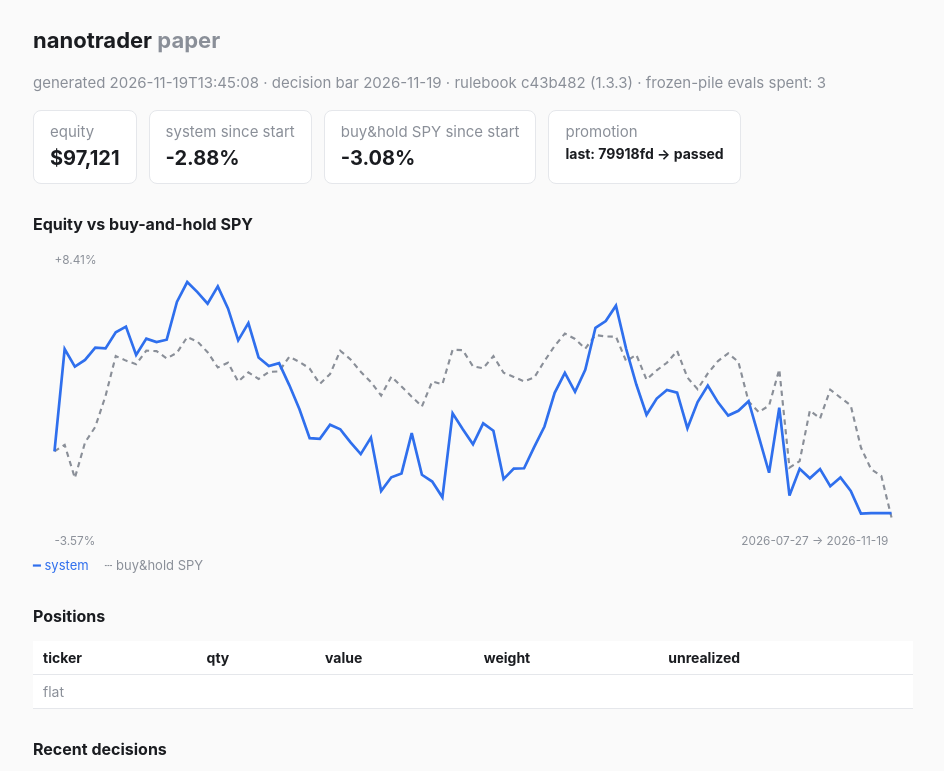
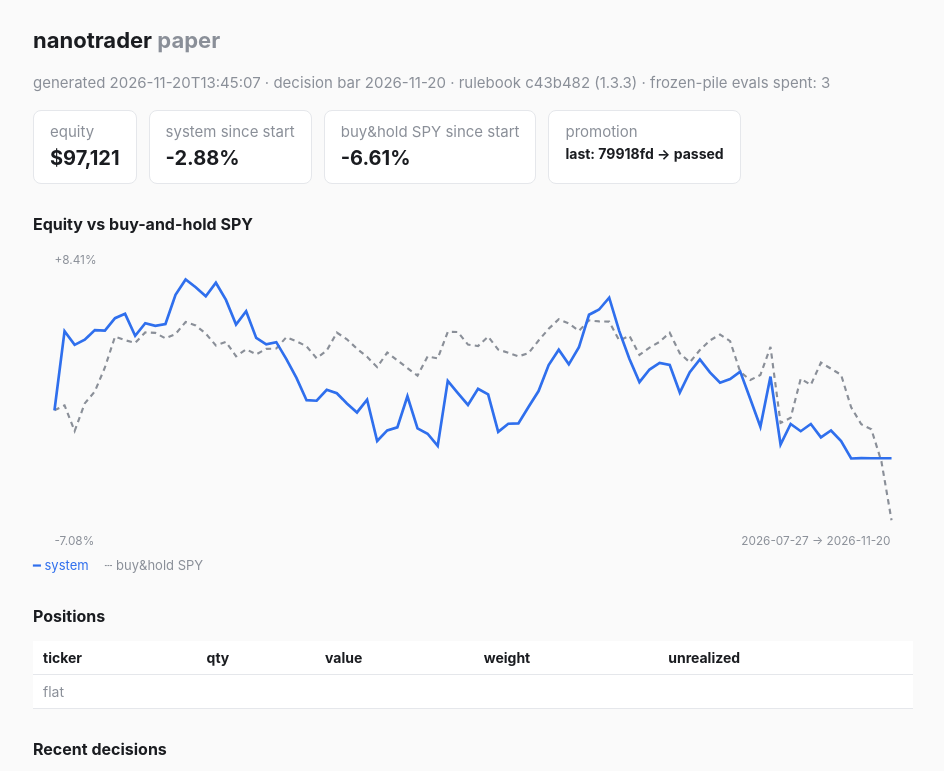
Before and after one commit to vpmouler/nanotrader-dashboard, a plain HTML site: page index.html in a window 1280 px wide. Shown: the top 771 px of the page, without its empty margins (167-1111 px from the left). Drawn offline with Linux system fonts and the light colour scheme.

Commit message:
dashboard 2026-11-20 13:45

```diff
--- a/index.html
+++ b/index.html
@@ -16,23 +16,23 @@
   table,.card{background:#1a1c20;border-color:#2a2d33} td,th{border-color:#2a2d33}}
 </style></head><body>
 <h1>nanotrader <span class="muted">paper</span></h1>
-<p class="muted">generated 2026-11-19T13:45:08 · decision bar 2026-11-19
+<p class="muted">generated 2026-11-20T13:45:07 · decision bar 2026-11-20
  · rulebook c43b482 (1.3.3)
  · frozen-pile evals spent: 3</p>
 <div class="cards">
  <div class="card"><span class="muted">equity</span><b>$97,121</b></div>
  <div class="card"><span class="muted">system since start</span><b>-2.88%</b></div>
- <div class="card"><span class="muted">buy&amp;hold SPY since start</span><b>-3.08%</b></div>
+ <div class="card"><span class="muted">buy&amp;hold SPY since start</span><b>-6.61%</b></div>
  <div class="card"><span class="muted">promotion</span><b style="font-size:14px">last: 79918fd → passed</b></div>
 </div>
 <h2>Equity vs buy-and-hold SPY</h2>
 <svg viewBox="0 0 820 280" width="100%" role="img" aria-label="equity vs SPY">
   <rect width="820" height="280" fill="none"/>
   <text x="20" y="14" class="axis">+8.41%</text>
-  <text x="20" y="276" class="axis">-3.57%</text>
-  <text x="660" y="276" class="axis">2026-07-27 → 2026-11-19</text>
-  <polyline points="20.0,188.5 29.5,182.5 39.0,213.4 48.5,180.2 58.0,165.8 67.6,136.9 77.1,99.8 86.6,104.0 96.1,107.3 105.6,94.6 115.1,95.2 124.6,101.9 134.1,96.7 143.7,82.1 153.2,86.2 162.7,96.2 172.2,110.4 181.7,106.0 191.2,123.5 200.7,115.0 210.2,121.1 219.8,114.5 229.3,114.1 238.8,100.4 248.3,105.2 257.8,111.4 267.3,125.7 276.8,116.6 286.3,94.8 295.9,102.9 305.4,114.4 314.9,124.1 324.4,136.5 333.9,118.9 343.4,128.2 352.9,137.6 362.4,146.7 372.0,123.5 381.5,126.0 391.0,93.9 400.5,94.3 410.0,109.4 419.5,111.1 429.0,99.8 438.5,115.3 448.0,119.2 457.6,123.4 467.1,119.7 476.6,104.4 486.1,90.3 495.6,78.8 505.1,83.8 514.6,92.8 524.1,80.2 533.7,81.5 543.2,81.7 552.7,104.5 562.2,98.6 571.7,121.7 581.2,113.0 590.7,106.0 600.2,95.0 609.8,119.8 619.3,130.6 628.8,116.0 638.3,104.4 647.8,97.2 657.3,105.2 666.8,142.2 676.3,152.0 685.9,145.9 695.4,112.1 704.9,203.8 714.4,197.6 723.9,150.4 733.4,157.9 742.9,131.1 752.4,138.4 762.0,145.8 771.5,185.0 781.0,205.3 790.5,211.4 800.0,250.3" fill="none" stroke="#8a8f98" stroke-width="2" stroke-dasharray="5,4"/>
-  <polyline points="20.0,188.5 29.5,93.2 39.0,109.6 48.5,103.4 58.0,91.9 67.6,92.6 77.1,77.6 86.6,72.3 96.1,98.8 105.6,83.5 115.1,86.7 124.6,84.5 134.1,49.3 143.7,30.8 153.2,40.2 162.7,51.0 172.2,34.8 181.7,55.4 191.2,85.1 200.7,69.1 210.2,101.1 219.8,109.0 229.3,106.4 238.8,126.8 248.3,149.4 257.8,176.3 267.3,176.9 276.8,163.8 286.3,168.0 295.9,180.2 305.4,191.1 314.9,175.7 324.4,225.5 333.9,212.7 343.4,209.1 352.9,171.6 362.4,210.4 372.0,216.7 381.5,231.4 391.0,153.1 400.5,167.9 410.0,182.0 419.5,162.5 429.0,169.3 438.5,214.4 448.0,204.6 457.6,204.3 467.1,184.4 476.6,165.4 486.1,134.0 495.6,115.4 505.1,133.1 514.6,112.6 524.1,73.4 533.7,67.1 543.2,52.8 552.7,93.0 562.2,126.3 571.7,154.5 581.2,139.4 590.7,131.4 600.2,133.9 609.8,167.0 619.3,142.6 628.8,127.2 638.3,142.9 647.8,155.2 657.3,150.8 666.8,141.8 676.3,174.9 685.9,208.5 695.4,147.9 704.9,229.7 714.4,204.9 723.9,213.7 733.4,205.0 742.9,221.0 752.4,212.8 762.0,225.5 771.5,246.6 781.0,246.2 790.5,246.2 800.0,246.2" fill="none" stroke="#2f6fed" stroke-width="2.5"/>
+  <text x="20" y="276" class="axis">-7.08%</text>
+  <text x="660" y="276" class="axis">2026-07-27 → 2026-11-20</text>
+  <polyline points="20.0,150.3 29.4,145.7 38.8,169.6 48.2,143.9 57.6,132.7 67.0,110.4 76.4,81.7 85.8,85.0 95.2,87.5 104.6,77.7 114.0,78.2 123.4,83.3 132.8,79.3 142.2,68.0 151.6,71.2 161.0,78.9 170.4,89.9 179.8,86.5 189.2,100.0 198.6,93.5 208.0,98.2 217.3,93.1 226.7,92.7 236.1,82.2 245.5,85.9 254.9,90.7 264.3,101.8 273.7,94.7 283.1,77.9 292.5,84.1 301.9,93.0 311.3,100.5 320.7,110.1 330.1,96.5 339.5,103.7 348.9,111.0 358.3,118.0 367.7,100.0 377.1,102.0 386.5,77.2 395.9,77.4 405.3,89.1 414.7,90.4 424.1,81.7 433.5,93.7 442.9,96.7 452.3,100.0 461.7,97.1 471.1,85.3 480.5,74.4 489.9,65.4 499.3,69.4 508.7,76.3 518.1,66.5 527.5,67.5 536.9,67.7 546.3,85.4 555.7,80.8 565.1,98.7 574.5,91.9 583.9,86.5 593.3,78.0 602.7,97.2 612.0,105.6 621.4,94.2 630.8,85.2 640.2,79.7 649.6,85.9 659.0,114.5 668.4,122.1 677.8,117.4 687.2,91.2 696.6,162.1 706.0,157.3 715.4,120.8 724.8,126.6 734.2,105.9 743.6,111.5 753.0,117.3 762.4,147.6 771.8,163.3 781.2,168.0 790.6,198.1 800.0,252.8" fill="none" stroke="#8a8f98" stroke-width="2" stroke-dasharray="5,4"/>
+  <polyline points="20.0,150.3 29.4,76.6 38.8,89.3 48.2,84.5 57.6,75.6 67.0,76.1 76.4,64.5 85.8,60.4 95.2,80.9 104.6,69.1 114.0,71.6 123.4,69.9 132.8,42.7 142.2,28.4 151.6,35.6 161.0,44.0 170.4,31.4 179.8,47.4 189.2,70.4 198.6,58.0 208.0,82.8 217.3,88.9 226.7,86.8 236.1,102.6 245.5,120.1 254.9,140.9 264.3,141.4 273.7,131.2 283.1,134.4 292.5,143.9 301.9,152.3 311.3,140.4 320.7,178.9 330.1,169.0 339.5,166.2 348.9,137.2 358.3,167.2 367.7,172.1 377.1,183.5 386.5,122.9 395.9,134.3 405.3,145.3 414.7,130.2 424.1,135.5 433.5,170.4 442.9,162.8 452.3,162.5 461.7,147.2 471.1,132.4 480.5,108.1 489.9,93.8 499.3,107.5 508.7,91.6 518.1,61.3 527.5,56.4 536.9,45.4 546.3,76.5 555.7,102.2 565.1,124.0 574.5,112.3 583.9,106.2 593.3,108.1 602.7,133.7 612.0,114.8 621.4,102.9 630.8,115.0 640.2,124.6 649.6,121.2 659.0,114.2 668.4,139.8 677.8,165.7 687.2,118.9 696.6,182.2 706.0,163.0 715.4,169.8 724.8,163.1 734.2,175.5 743.6,169.1 753.0,178.9 762.4,195.2 771.8,194.9 781.2,195.0 790.6,195.0 800.0,195.0" fill="none" stroke="#2f6fed" stroke-width="2.5"/>
 </svg>
 <div class="legend"><span style="color:#2f6fed">━ system</span>
 <span style="color:#8a8f98">┄ buy&amp;hold SPY</span></div>
```
